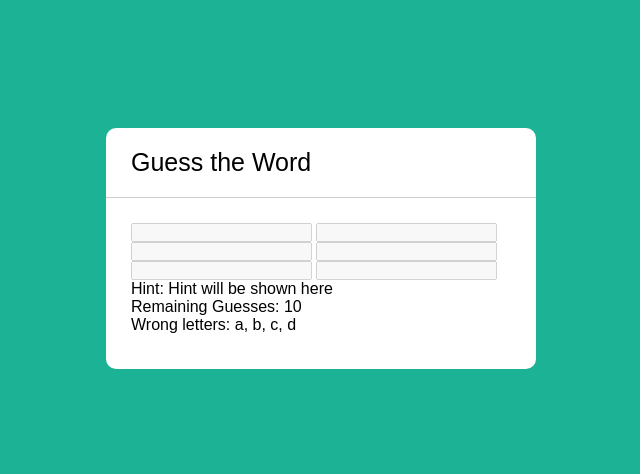
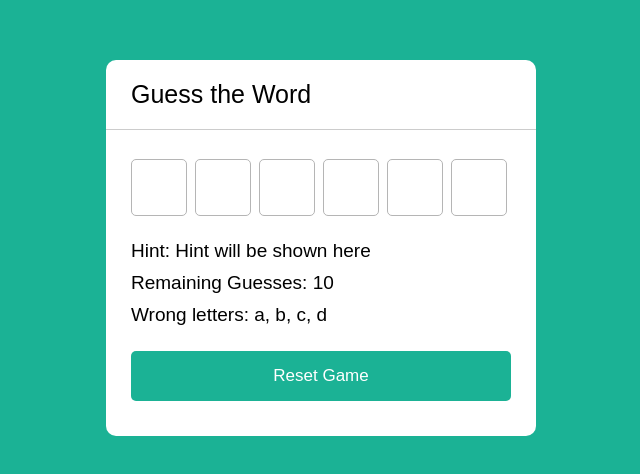
Before and after one commit to bhoomikahm18/06_game_js_dom_Word_Guessing_Game, a plain HTML site: page index.html in a window 1280 px wide. Shown: the part 152-626 px from the top of the page, without its empty margins (319-959 px from the left). Drawn offline with Linux system fonts and the light colour scheme.

Commit message:
Adding CSS property for reset button

```diff
--- a/index.html
+++ b/index.html
@@ -23,6 +23,7 @@
                 <p class="guess-left">Remaining Guesses: <span>10</span></p>
                 <p class="wrong-letter">Wrong letters: <span>a, b, c, d</span></p>
             </div>
+            <button class="reset-btn">Reset Game</button>
         </div>
     </div>
 </body>
--- a/style.css
+++ b/style.css
@@ -26,3 +26,44 @@ body{
 .wrapper .content{
     margin: 25px 25px 35px;
 }
+.content .inputs{
+    display: flex;
+    flex-wrap: wrap;
+    justify-content: center;
+}
+.inputs input{
+    height: 57px;
+    width: 56px;
+    margin: 4px;
+    color: #1bb295;
+    font-size: 24px;
+    font-weight: 500;
+    text-align: center;
+    background: none;
+    border-radius: 5px;
+    border: 1px solid #b5b5b5;
+}
+
+.inputs input:first-child{
+    margin-left: 0px;
+}
+
+.content .details{
+    margin: 20px 0 25px;
+}
+.details p{
+    font-size: 19px;
+    margin-bottom: 10px;
+}
+
+.content .reset-btn{
+    width:  100%;
+    cursor: pointer;
+    outline: none;
+    border: none;
+    color: #fff;
+    font-size: 17px;
+    padding: 15px 0;
+    background: #1bb295;
+    border-radius: 5px;
+}
```
